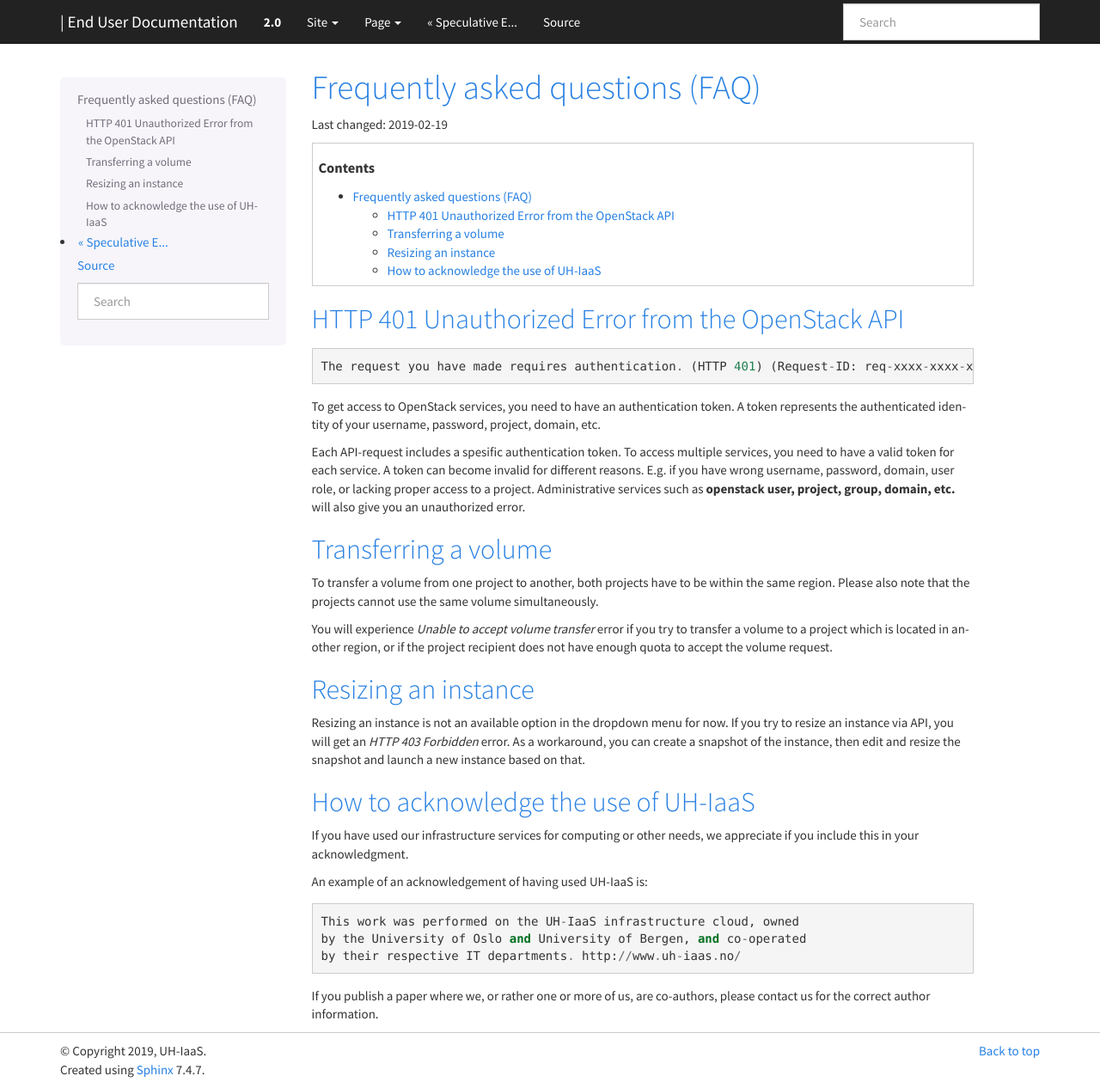
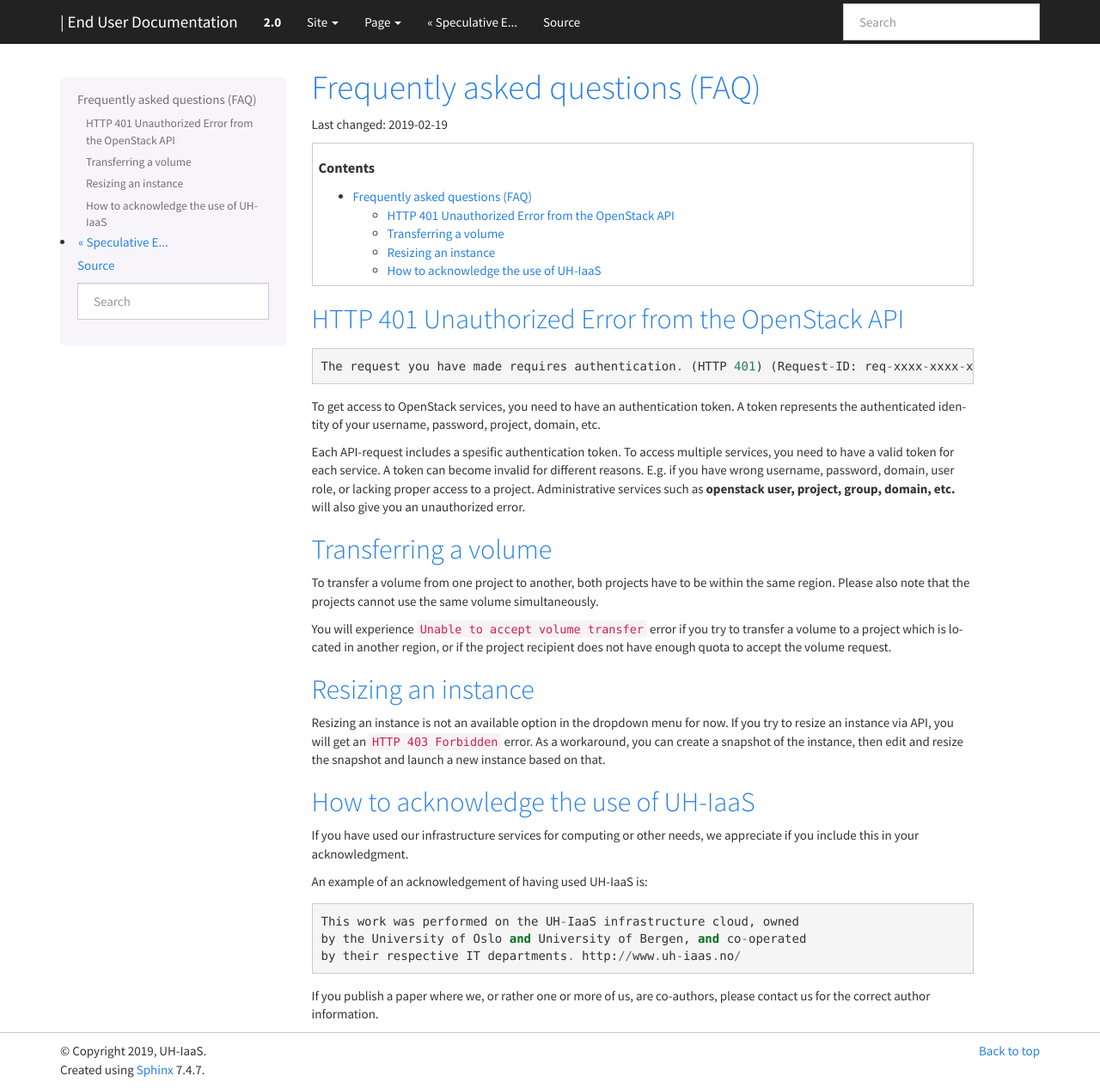
Before and after one commit to norcams/docs-enduser, a Sphinx documentation site: the page built from docs/FAQ.rst, in a window 1280 px wide and 1266 px high. Shown: the whole window at 86% size. Built offline with Sphinx 7.4.7, drawn with Linux system fonts in a browser that asks for light colours.

Commit message:
rst fixes

```diff
--- a/docs/FAQ.rst
+++ b/docs/FAQ.rst
@@ -33,7 +33,7 @@ To transfer a volume from one project to another, both projects have
 to be within the same region. Please also note that the projects
 cannot use the same volume simultaneously.
 
-You will experience `Unable to accept volume transfer` error if you
+You will experience ``Unable to accept volume transfer`` error if you
 try to transfer a volume to a project which is located in another
 region, or if the project recipient does not have enough quota to
 accept the volume request.
@@ -44,7 +44,7 @@ Resizing an instance
 
 Resizing an instance is not an available option in the dropdown menu
 for now. If you try to resize an instance via API, you will get an
-`HTTP 403 Forbidden` error. As a workaround, you can create a snapshot
+``HTTP 403 Forbidden`` error. As a workaround, you can create a snapshot
 of the instance, then edit and resize the snapshot and launch a new
 instance based on that.
 
```
